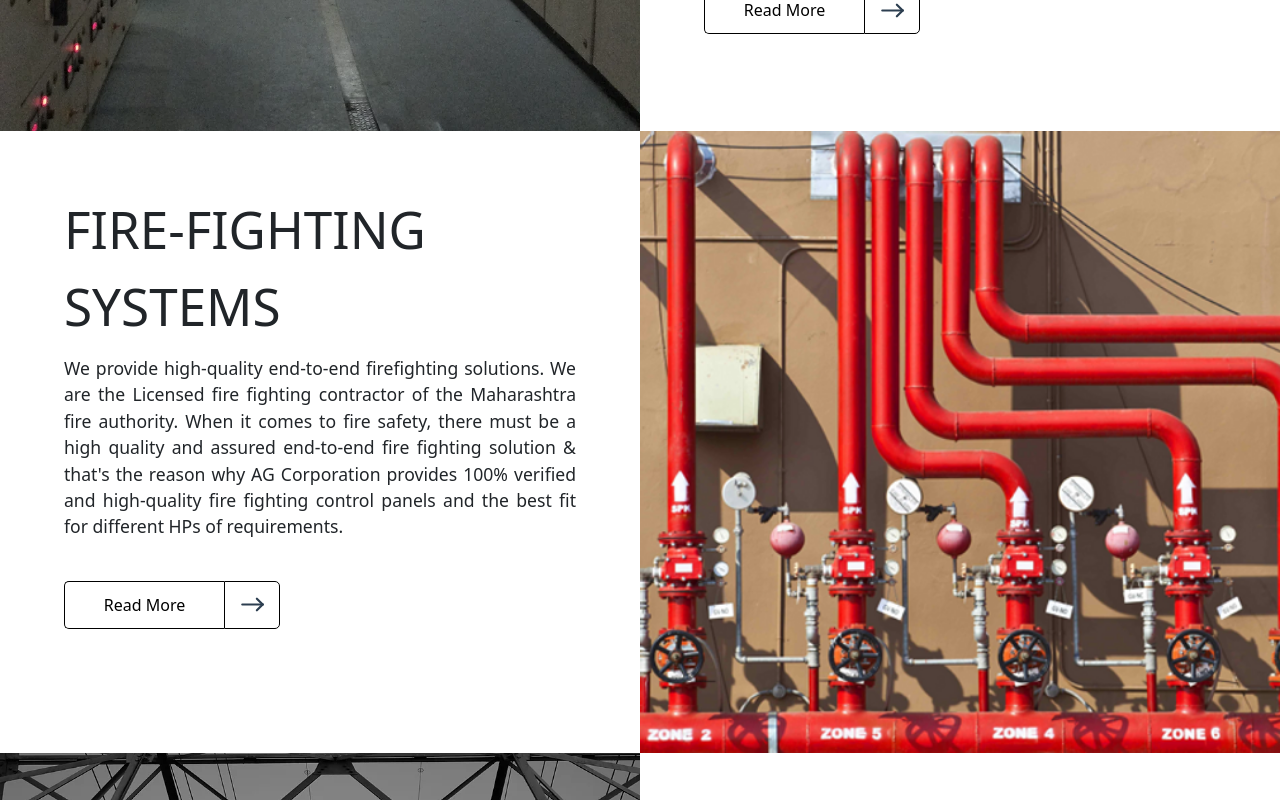
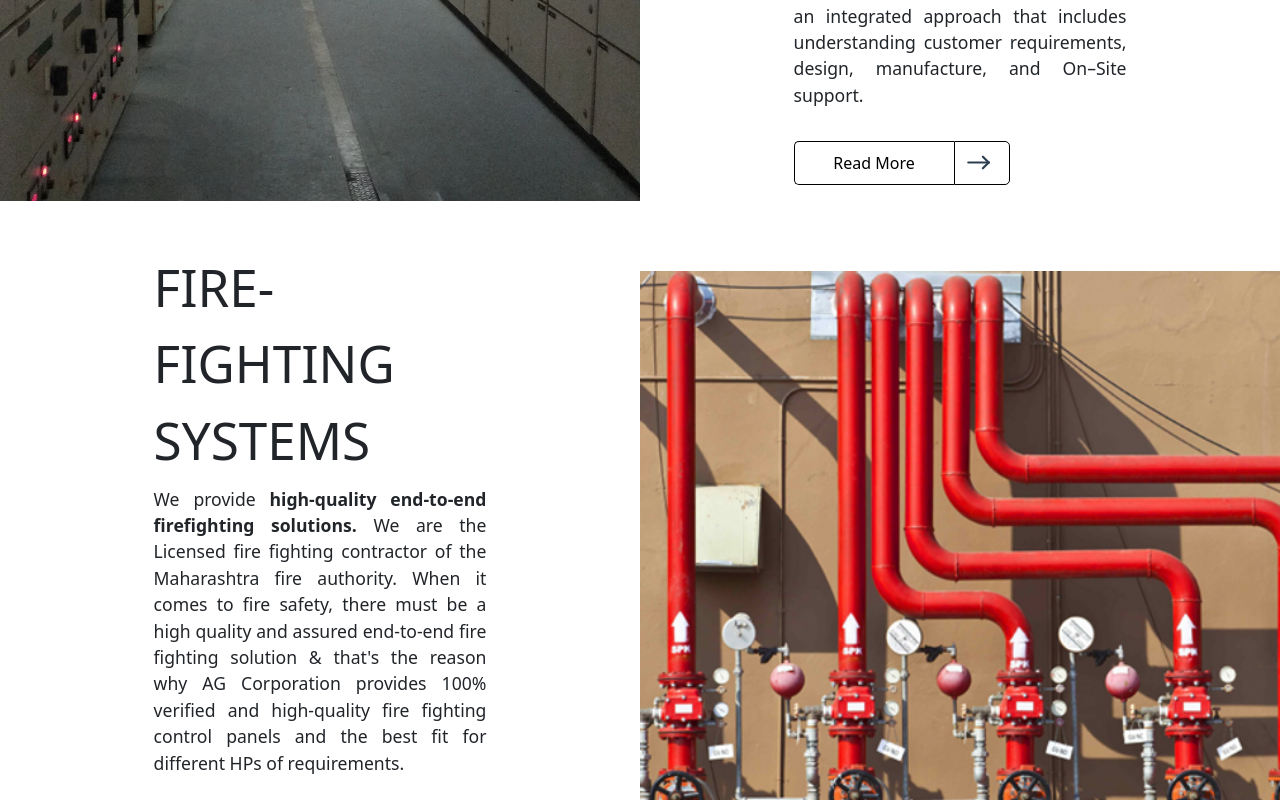
Before and after one commit to PranavShelke4/ag-crop-new, a React (Create React App) app: page / in a window 1280 px wide. Shown: the part 2000-2800 px from the top of the page. Built offline with nearby package versions, Linux system fonts and the light colour scheme.

Commit message:
Refactor ProductsServices component and CSS
This commit refactors the ProductsServices component by adding a span element to highlight "high-quality end-to-end firefighting solutions". It also updates the padding in the CSS file for better alignment.

```diff
--- a/src/Component/Home/ProductsServices.jsx
+++ b/src/Component/Home/ProductsServices.jsx
@@ -132,7 +132,7 @@ function ProductsServices() {
           </span>
           {/* <h5> Water management | HYPN system | Fire fighting system</h5> */}
           <p className="products-services-box1-p">
-            We provide high-quality end-to-end firefighting solutions. We are
+            We provide <span>high-quality end-to-end firefighting solutions.</span> We are
             the Licensed fire fighting contractor of the Maharashtra fire
             authority. When it comes to fire safety, there must be a high
             quality and assured end-to-end fire fighting solution & that's the
--- a/src/Style/Home/ProductsServices.css
+++ b/src/Style/Home/ProductsServices.css
@@ -21,7 +21,11 @@
   flex-direction: column;
   align-items: left;
   justify-content: center;
-  padding: 0 5%;
+  padding: 0 12%;
+}
+
+.products-services-box1-p span {
+  font-weight: 650;
 }
 
 .products-services-box1 h5 {
```
